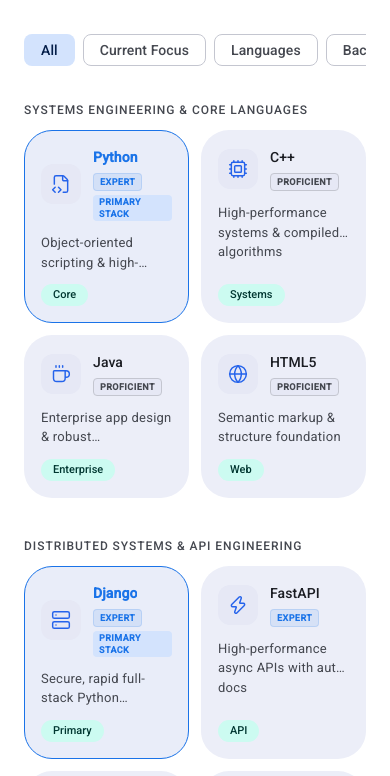
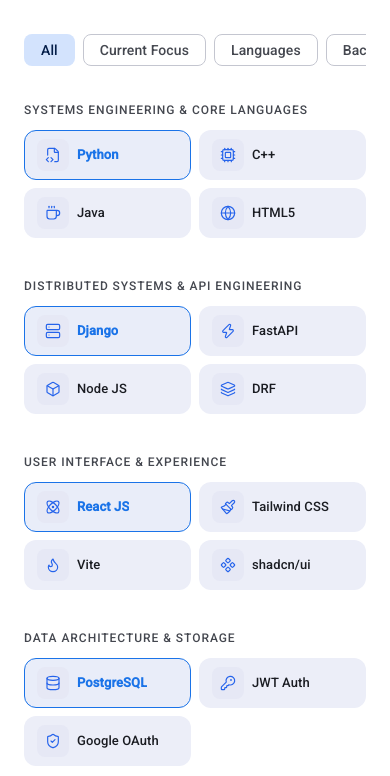
Before and after one commit to rashidkhan4067/Portfolio-, a React (Vite) app: page / in a window 390 px wide. Shown: the part 787-1563 px from the top of the page. Built offline with nearby package versions, Linux system fonts and the light colour scheme; no server answers; a web font is replaced by a local one.

Commit message:
feat(skills): implement ultra-compact modern mobile skill cards

```diff
--- a/src/features/skills/styles.module.css
+++ b/src/features/skills/styles.module.css
@@ -375,3 +375,62 @@
   visibility: visible;
   transform: translateX(-50%) translateY(0);
 }
+
+/* ==========================================================================
+   Mobile-Specific Compact Skill Cards (Mini-Grid Chips)
+   ========================================================================== */
+@media (max-width: 767px) {
+  .grid {
+    grid-template-columns: repeat(2, 1fr);
+    gap: 0.5rem; /* gap-2 (8px) */
+    align-items: center;
+  }
+
+  .skillCard {
+    padding: 0.5rem 0.75rem; /* 8px 12px */
+    border-radius: var(--md-shape-md); /* 12px */
+    gap: 0;
+    min-height: unset;
+    height: auto;
+  }
+
+  .cardRow1 {
+    gap: 0.5rem; /* 8px */
+    width: 100%;
+  }
+
+  .iconWrapper {
+    width: 32px;
+    height: 32px;
+    border-radius: 8px;
+  }
+
+  .iconWrapper svg {
+    width: 16px !important;
+    height: 16px !important;
+  }
+
+  .nameContainer {
+    gap: 0;
+  }
+
+  .skillName {
+    font-size: 13px;
+  }
+
+  /* Hide verbose details on mobile to achieve the ultra-compact chip layout */
+  .skillDesc,
+  .tagBadge,
+  .levelBadge,
+  .focusBadge {
+    display: none !important;
+  }
+
+  /* Compact tooltips for mobile tap interaction */
+  .tooltipText {
+    padding: 4px 8px;
+    font-size: 10px;
+    line-height: 12px;
+    border-radius: 6px;
+  }
+}
```
